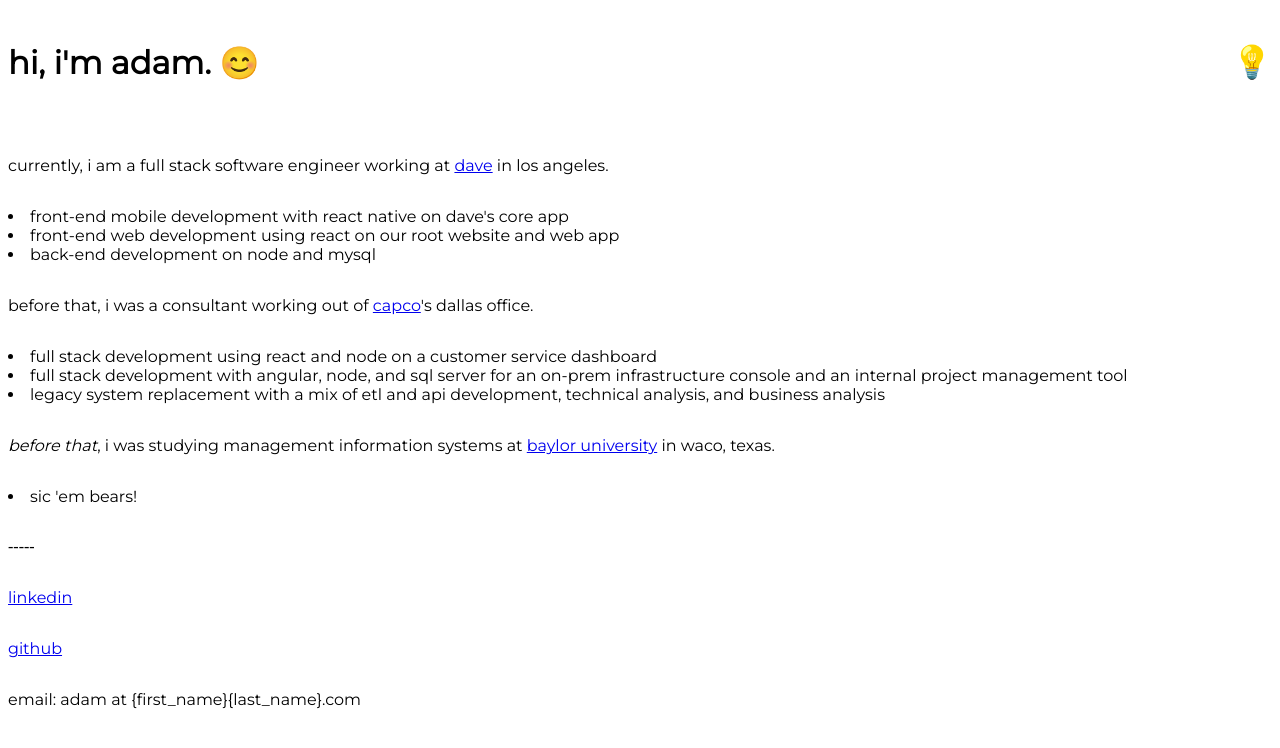
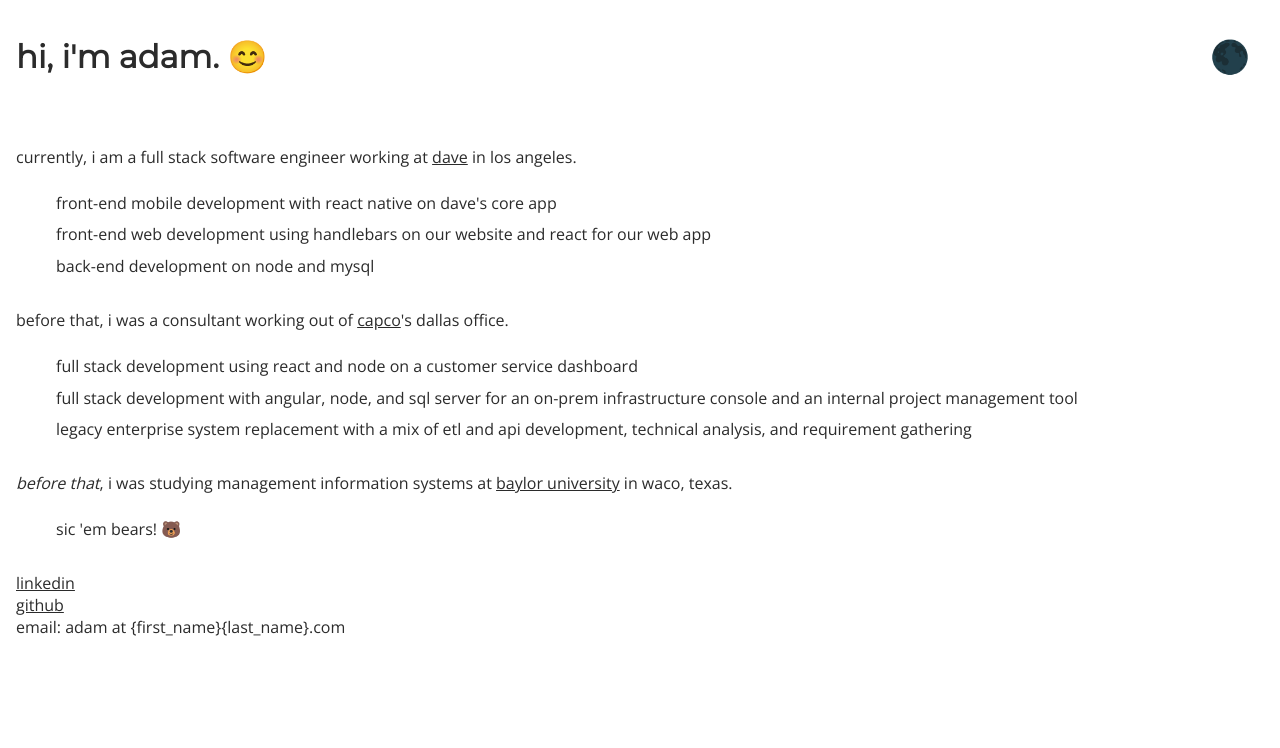
Before and after one commit to aseiford/aseiford.github.io, a plain HTML site: page index.html in a window 1280 px wide. Drawn offline with nearby package versions, Linux system fonts and the light colour scheme.

Commit message:
apparently i'm a lil picky

```diff
--- a/index.html
+++ b/index.html
@@ -1,174 +1,213 @@
+<!DOCTYPE html>
 <html>
   <head>
     <title>adam seiford</title>
     <meta name="description" content="adam seiford's personal website" />
     <meta charset="utf-8" />
     <link
-      href="https://fonts.googleapis.com/css?family=Montserrat&display=swap"
+      href="https://fonts.googleapis.com/css?family=Montserrat|Open+Sans"
       rel="stylesheet"
     />
+    <!-- what are you doing in here?? 🙃 -->
     <script>
       (function() {
         function config() {
-          const button = document.getElementById("lightbulb");
+          const button = document.getElementById("darkmode-toggle");
+          let isDarkMode = false;
 
           button.onclick = function() {
             const body = document.body;
             body.classList.toggle("dark-mode");
 
             const links = document.getElementsByTagName("a");
-            [].slice.call(links).forEach(function(elem) {
-              elem.classList.toggle("dark-mode");
+            [].slice.call(links).forEach(function(link) {
+              link.classList.toggle("dark-mode");
             });
+
+            isDarkMode = !isDarkMode;
+            button.innerHTML = isDarkMode ? "☀️" : "🌑";
           };
         }
         window.addEventListener("load", config);
       })();
     </script>
-  </head>
 
     <style>
       body {
+        color: #2b2b2b;
         display: flex;
         flex-direction: column;
         justify-content: space-between;
-      margin: 0 0.5em 0 0.5em;
+        margin: 0 1.5em 0 1em;
+        transition: all 200ms ease;
+      }
+      h1 {
+        font-family: "Montserrat", sans-serif;
       }
       p,
-    h1,
+      span,
       li {
-      font-family: "Montserrat", sans-serif;
+        font-family: "Open Sans";
+        list-style-type: none;
+      }
+      h1 {
+        display: inline-flex;
       }
       p {
-      margin: 2em 0 2em 0;
+        margin: 2em 0 1.5em 0;
       }
-    h1 {
-      margin: 1.33em 0 1.33em 0;
-      display: inline-flex;
+      li {
+        margin: 0.6em 0 0.6em 0;
+      }
+      a {
+        background-color: white;
+        color: #2b2b2b;
+        transition: all 200ms ease;
       }
 
-    .header-row {
-      align-items: center;
-      display: flex;
-      flex-direction: row;
-      justify-content: space-between;
-    }
-
-    #lightbulb {
+      #darkmode-toggle {
+        background-color: transparent;
+        border: none;
+        color: none;
         cursor: pointer;
         font-size: 2em;
       }
 
       .dark-mode {
-      background-color: black;
+        background-color: #2b2b2b;
         color: white;
+        transition: all 200ms ease;
       }
 
-    .text {
-      color: white;
+      .flex {
+        display: flex;
+        flex-wrap: wrap;
+        justify-content: space-between;
+        margin: 1em 0 1em 0;
+      }
+
+      .flex-column {
+        align-items: baseline;
+        flex-direction: column;
+      }
+
+      .flex-row {
+        align-items: center;
+        flex-direction: row;
       }
 
       .italic {
         font-style: italic;
       }
     </style>
+  </head>
 
   <body>
-    <div class="header-row">
+    <div class="flex flex-row">
       <h1>
         hi, i'm adam. 😊
       </h1>
-      <span id="lightbulb">
-        💡
-      </span>
+      <button id="darkmode-toggle" title="darkmode toggle">
+        🌑
+      </button>
     </div>
 
+    <div>
       <div>
         <p>
           currently, i am a full stack software engineer working at
           <a
             href="https://www.dave.com"
+            rel="noreferrer noopener"
             target="_blank"
-          rel="noreferrer noopener"
           >
             dave</a
           >
           in los angeles.
+        </p>
+        <ul>
           <li>
             front-end mobile development with react native on dave's core app
           </li>
           <li>
-          front-end web development using react on our root website and web app
+            front-end web development using handlebars on our website and react
+            for our web app
           </li>
           <li>
             back-end development on node and mysql
           </li>
-      </p>
-
+        </ul>
+      </div>
+      <div>
         <p>
           before that, i was a consultant working out of
           <a
             href="https://www.capco.com"
+            rel="noreferrer noopener"
             target="_blank"
-          rel="noreferrer noopener"
           >
             capco</a
           >'s dallas office.
+        </p>
+        <ul>
           <li>
             full stack development using react and node on a customer service
             dashboard
           </li>
           <li>
             full stack development with angular, node, and sql server for an
-          on-prem infrastructure console and an internal project management tool
+            on-prem infrastructure console and an internal project management
+            tool
           </li>
           <li>
-          legacy system replacement with a mix of etl and api development,
-          technical analysis, and business analysis
+            legacy enterprise system replacement with a mix of etl and api
+            development, technical analysis, and requirement gathering
           </li>
-      </p>
-
+        </ul>
+      </div>
+      <div>
         <p>
           <span class="italic">before that</span>, i was studying management
           information systems at
           <a
             href="https://www.baylor.edu"
+            rel="noreferrer noopener"
             target="_blank"
-          rel="noreferrer noopener"
           >
             baylor university</a
           >
           in waco, texas.
+        </p>
+        <ul>
           <li>
-          sic 'em bears!
+            sic 'em bears! 🐻
           </li>
-      </p>
+        </ul>
+      </div>
     </div>
 
-    <span>-----</span>
-
-    <div>
-      <p>
+    <div class="flex flex-column">
+      <span>
         <a
           href="https://www.linkedin.com/in/seiford"
+          rel="noreferrer noopener"
           target="_blank"
-          rel="noreferrer noopener"
         >
-          linkedin
-        </a>
-      </p>
-      <p>
+          linkedin</a
+        >
+      </span>
+      <span>
         <a
           href="https://www.github.com/aseiford"
+          rel="noreferrer noopener"
           target="_blank"
-          rel="noreferrer noopener"
         >
-          github
-        </a>
-      </p>
-      <p>
+          github</a
+        >
+      </span>
+      <span>
         email: adam at {first_name}{last_name}.com
-      </p>
+      </span>
     </div>
   </body>
 </html>
```
Lines whose indentation alone changed are shown as unchanged.
